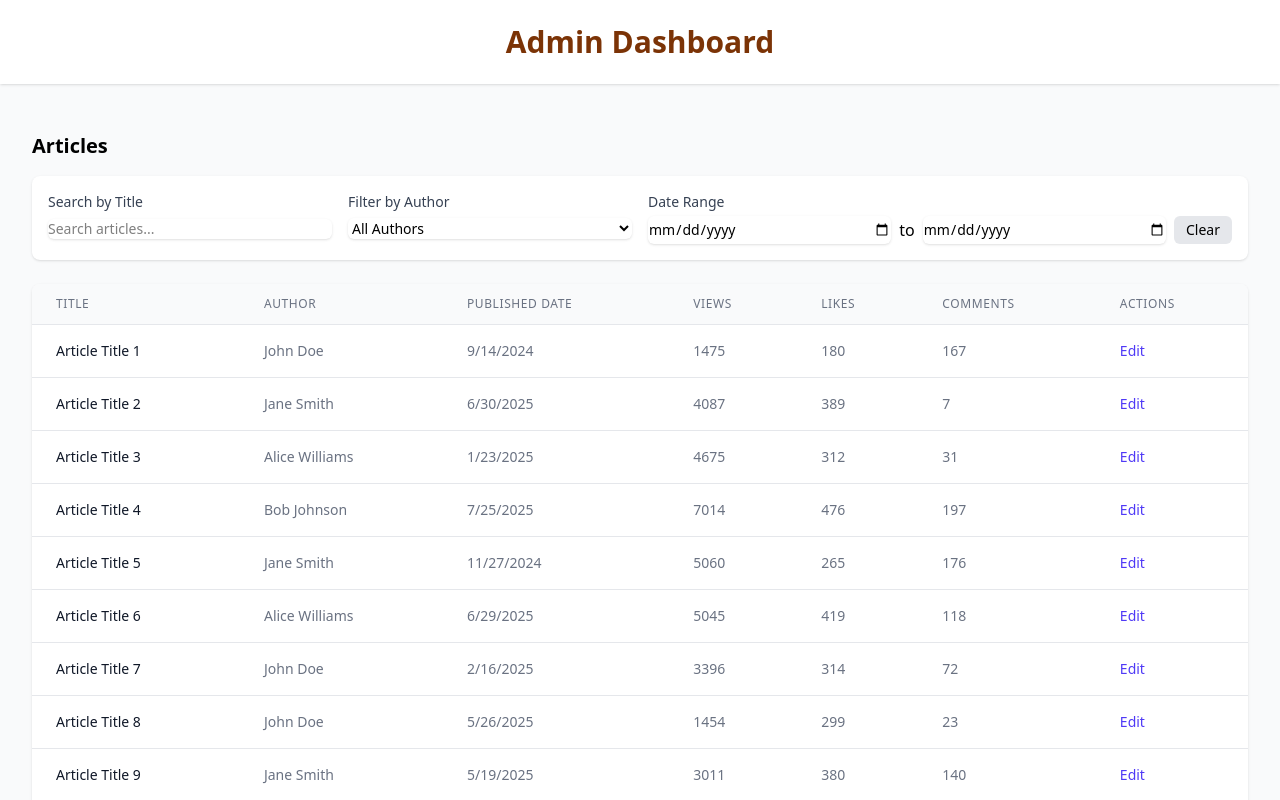
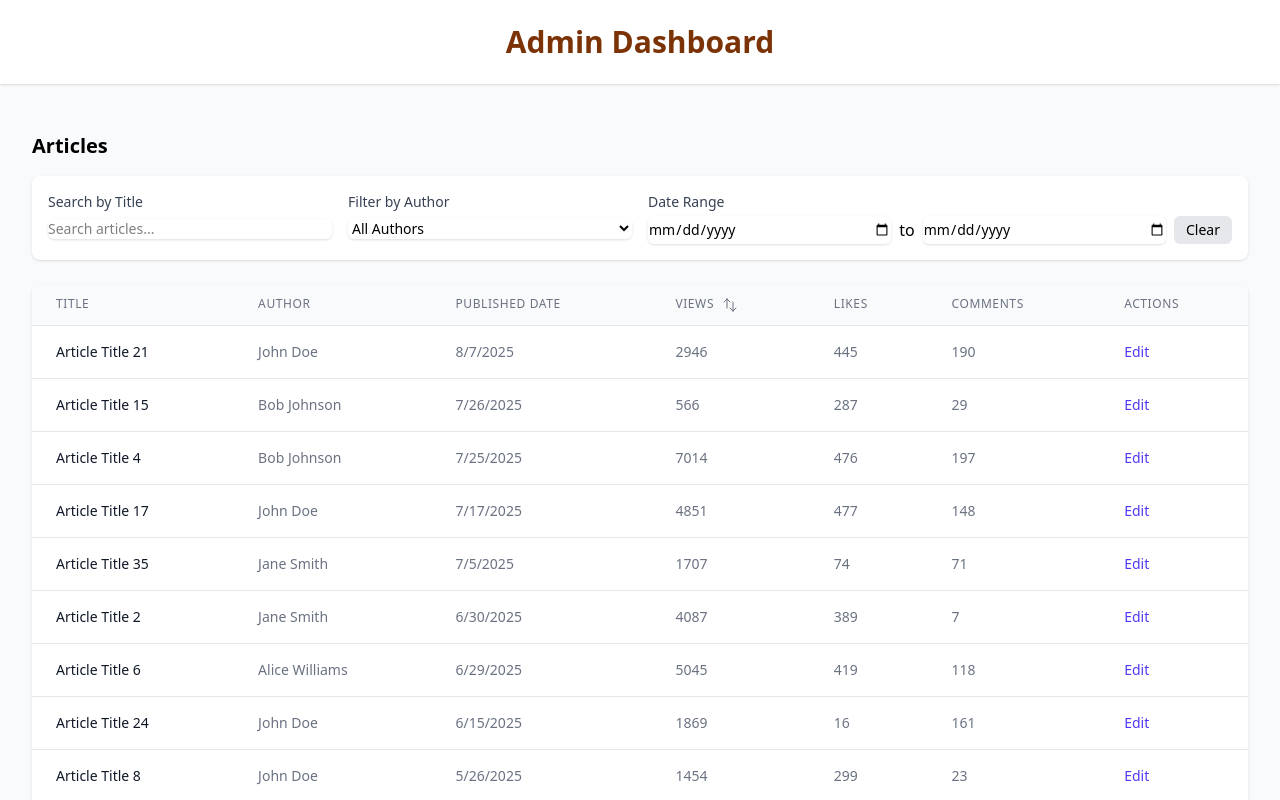
Before and after one commit to shahidmonowarr/admin-dashboard-task, a React (Vite) app: page / in a window 1280 px wide. Shown: the top 800 px of the page. Built offline with nearby package versions, Linux system fonts and the light colour scheme.

Commit message:
feat: add sorting functionality to articles in DashboardPage

```diff
--- a/package.json
+++ b/package.json
@@ -10,6 +10,7 @@
     "preview": "vite preview"
   },
   "dependencies": {
+    "@heroicons/react": "^2.2.0",
     "@tailwindcss/vite": "^4.1.11",
     "@types/date-fns": "^2.5.3",
     "date-fns": "^4.1.0",
--- a/src/pages/DashboardPage.tsx
+++ b/src/pages/DashboardPage.tsx
@@ -1,5 +1,11 @@
 import { useMemo, useState } from "react";
 import { mockArticles } from "../utils/mockData";
+import type { SortField, SortOrder } from "../types/article";
+import {
+  ArrowDownIcon,
+  ArrowsUpDownIcon,
+  ArrowUpIcon,
+} from "@heroicons/react/24/outline";
 
 export const DashboardPage = () => {
   const [articles] = useState(mockArticles);
@@ -9,6 +15,8 @@ export const DashboardPage = () => {
     null,
   ]);
   const [searchQuery, setSearchQuery] = useState("");
+  const [sortField, setSortField] = useState<SortField>("publishedDate");
+  const [sortDirection, setSortDirection] = useState<SortOrder>("desc");
 
   // Get unique authors
   const authors = useMemo(() => {
@@ -38,6 +46,42 @@ export const DashboardPage = () => {
       return true;
     });
   }, [articles, authorFilter, dateRange, searchQuery]);
+
+  // Sort articles
+  const filteredAndSortedArticles = useMemo(() => {
+    const sorted = [...filteredArticles].sort((a, b) => {
+      if (sortField === "publishedDate") {
+        const dateA = new Date(a.publishedDate).getTime();
+        const dateB = new Date(b.publishedDate).getTime();
+        return sortDirection === "asc" ? dateA - dateB : dateB - dateA;
+      } else {
+        return sortDirection === "asc"
+          ? a[sortField] - b[sortField]
+          : b[sortField] - a[sortField];
+      }
+    });
+    return sorted;
+  }, [filteredArticles, sortField, sortDirection]);
+
+  const handleSort = (field: SortField) => {
+    if (sortField === field) {
+      setSortDirection(sortDirection === "asc" ? "desc" : "asc");
+    } else {
+      setSortField(field);
+      setSortDirection("desc");
+    }
+  };
+
+  // Render sort icon based on current sort field and direction
+  const renderSortIcon = (field: SortField) => {
+    if (sortField !== field)
+      return <ArrowsUpDownIcon className="h-4 w-4 inline ml-1" />;
+    return sortDirection === "asc" ? (
+      <ArrowUpIcon className="h-4 w-4 inline ml-1" />
+    ) : (
+      <ArrowDownIcon className="h-4 w-4 inline ml-1" />
+    );
+  };
 
   return (
     <div>
@@ -137,8 +181,11 @@ export const DashboardPage = () => {
               <th className="px-6 py-3 text-left text-xs font-medium text-gray-500 uppercase tracking-wider">
                 Published Date
               </th>
-              <th className="px-6 py-3 text-left text-xs font-medium text-gray-500 uppercase tracking-wider">
-                Views
+              <th
+                className="px-6 py-3 text-left text-xs font-medium text-gray-500 uppercase tracking-wider cursor-pointer"
+                onClick={() => handleSort("views")}
+              >
+                Views {renderSortIcon("views")}
               </th>
               <th className="px-6 py-3 text-left text-xs font-medium text-gray-500 uppercase tracking-wider">
                 Likes
@@ -152,7 +199,7 @@ export const DashboardPage = () => {
             </tr>
           </thead>
           <tbody className="bg-white divide-y divide-gray-200">
-            {filteredArticles.map((article) => (
+            {filteredAndSortedArticles.map((article) => (
               <tr key={article.id}>
                 <td className="px-6 py-4 whitespace-nowrap text-sm font-medium text-gray-900">
                   {article.title}
```
Also changed, not shown: 1 other file (tests, documents, lock files or other folders).
